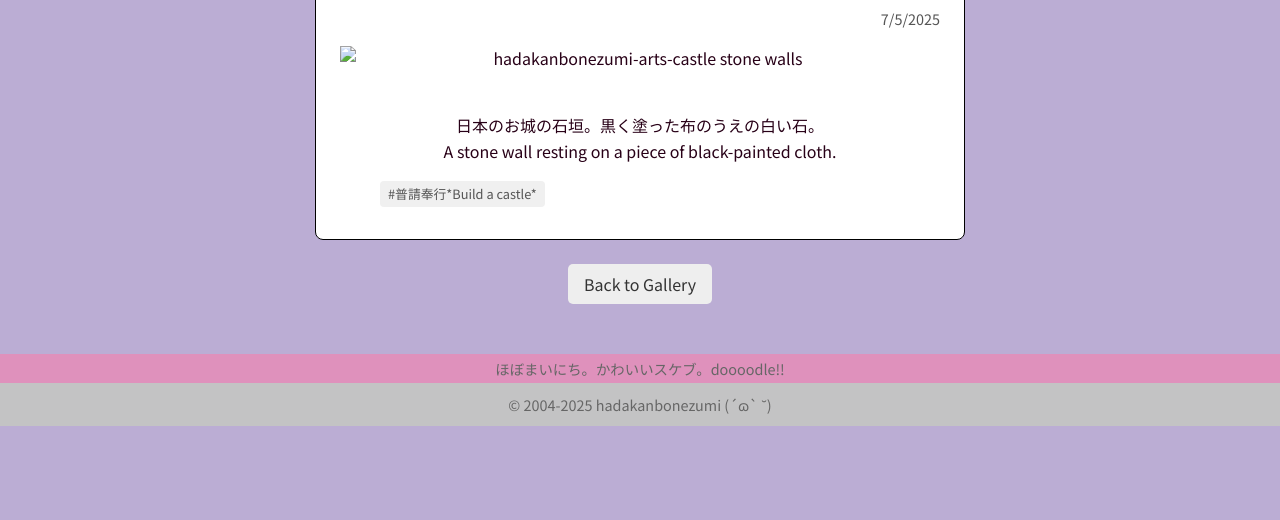
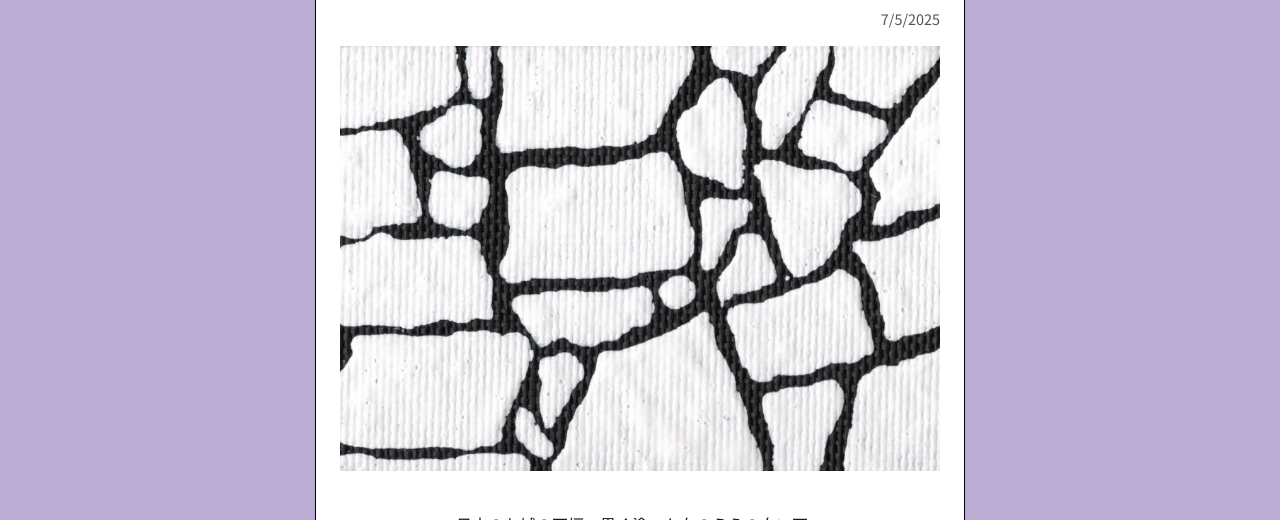
Before and after one commit to DoppeCoppe/Kawaii-sketchbook, an Eleventy site: page src/sketch/2025-07-05.md in a window 1280 px wide. Shown: the part 280-800 px from the top of the page. Built offline with nearby package versions, Linux system fonts and the light colour scheme; Eleventy itself is replaced by a stand-in of ours; files that its build step writes are made by us from their sources.

Commit message:
Add files via upload

```diff
--- a/src/sketch/2025-07-05.md
+++ b/src/sketch/2025-07-05.md
@@ -6,6 +6,6 @@ description: "Japanese castle stone wall 黒く塗った布のうえの白い石
 tags: [普請奉行*Build a castle*,]
 ---
 
-![hadakanbonezumi-arts-castle stone walls](/images20250705.jpg)
+![hadakanbonezumi-arts-castle stone walls](/images/20250705.jpg)
 日本のお城の石垣。黒く塗った布のうえの白い石。
 A stone wall resting on a piece of black-painted cloth.
```
